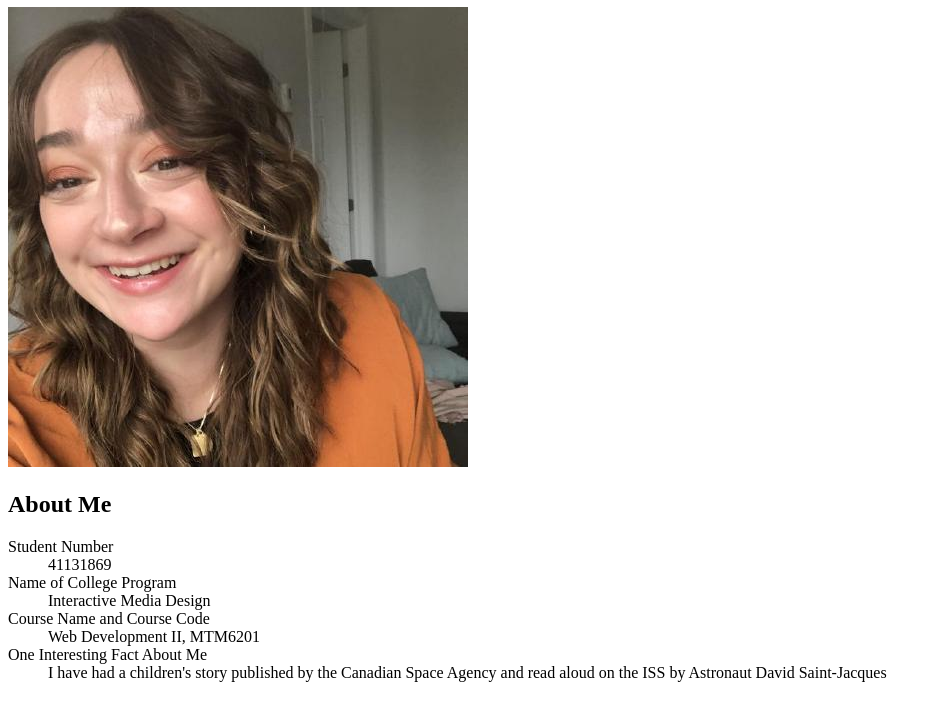
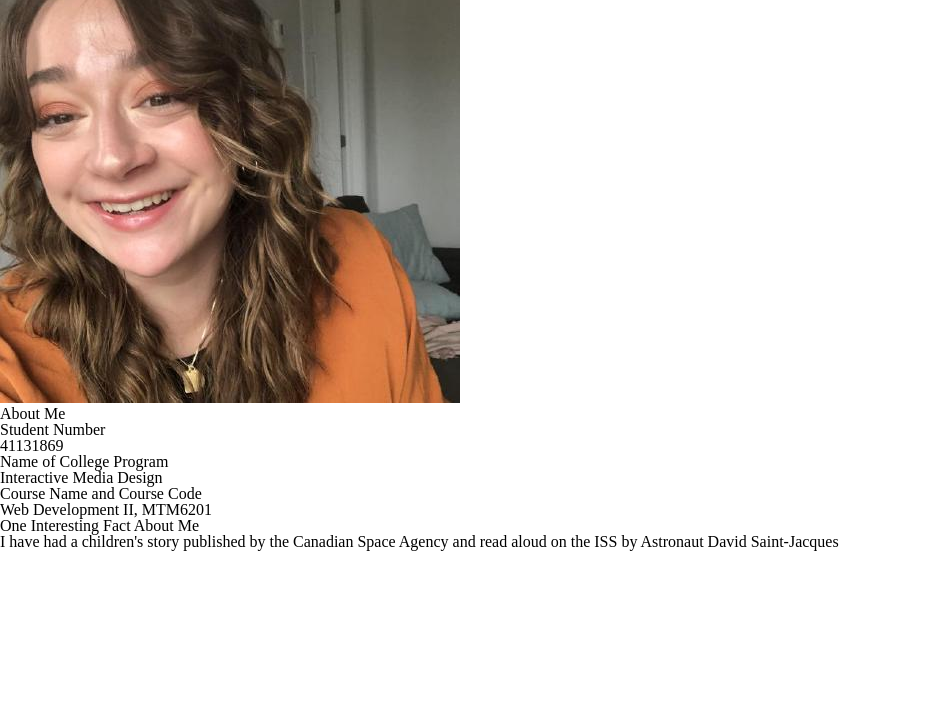
Before and after one commit to clow0027/mtm6201-week1, a plain HTML site: page index.html in a window 1280 px wide. Shown: the part 73-800 px from the top of the page, without its empty margins (0-949 px from the left). Drawn offline with Linux system fonts and the light colour scheme.

Commit message:
links css stylesheets

```diff
--- a/index.html
+++ b/index.html
@@ -8,6 +8,9 @@
     <meta name="viewport" content="width=device-width, initial-scale=1.0">
     <!-- loads and scales content to 100% no matter what the width of the viewer's device was-->
     <title>Laura Clow</title>
+        <!-- Link to CSS Stylesheet -->
+        <link href="css/reset.css" rel="stylesheet">
+        <link href="css/main.css" rel="stylesheet">
 </head>
 <body>
     <header>
```
